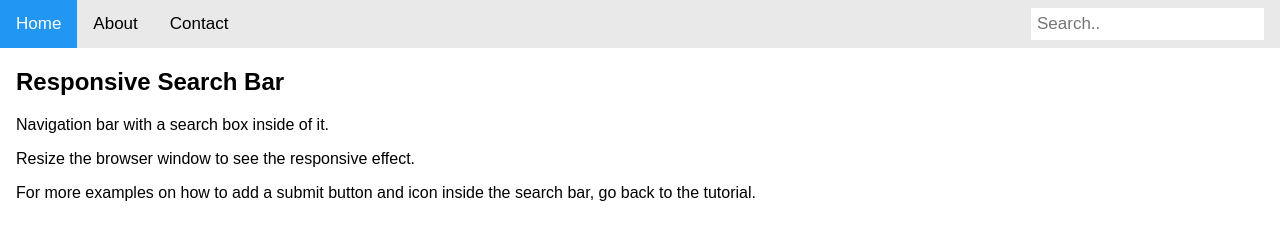
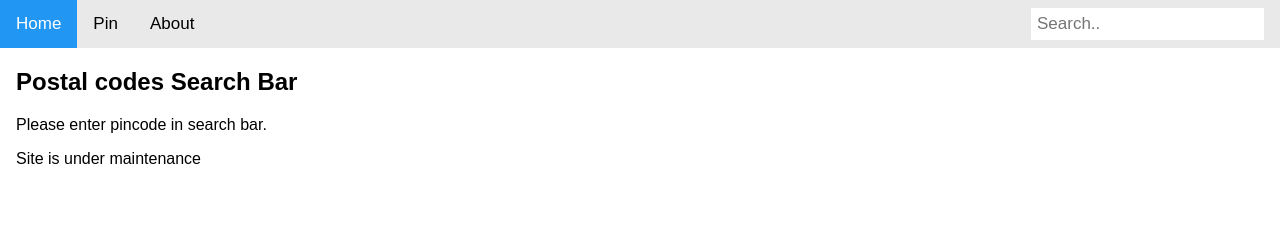
Before and after one commit to Postaleasy/postalcodes.github.io, a plain HTML site: page index.html in a window 1280 px wide. Drawn offline with Linux system fonts and the light colour scheme.

Commit message:
Update index.html

```diff
--- a/index.html
+++ b/index.html
@@ -64,16 +64,15 @@ body {
 
 <div class="topnav">
   <a class="active" href="#home">Home</a>
+  <a href="#pincode search">Pin</a>
   <a href="#about">About</a>
-  <a href="#contact">Contact</a>
   <input type="text" placeholder="Search..">
 </div>
 
 <div style="padding-left:16px">
-  <h2>Responsive Search Bar</h2>
-  <p>Navigation bar with a search box inside of it.</p>
-  <p>Resize the browser window to see the responsive effect.</p>
-  <p>For more examples on how to add a submit button and icon inside the search bar, go back to the tutorial.</p>
+  <h2>Postal codes Search Bar</h2>
+  <p>Please enter pincode in search bar.</p>
+  <p>Site is under maintenance</p>
 </div>
 
 </body>
```
